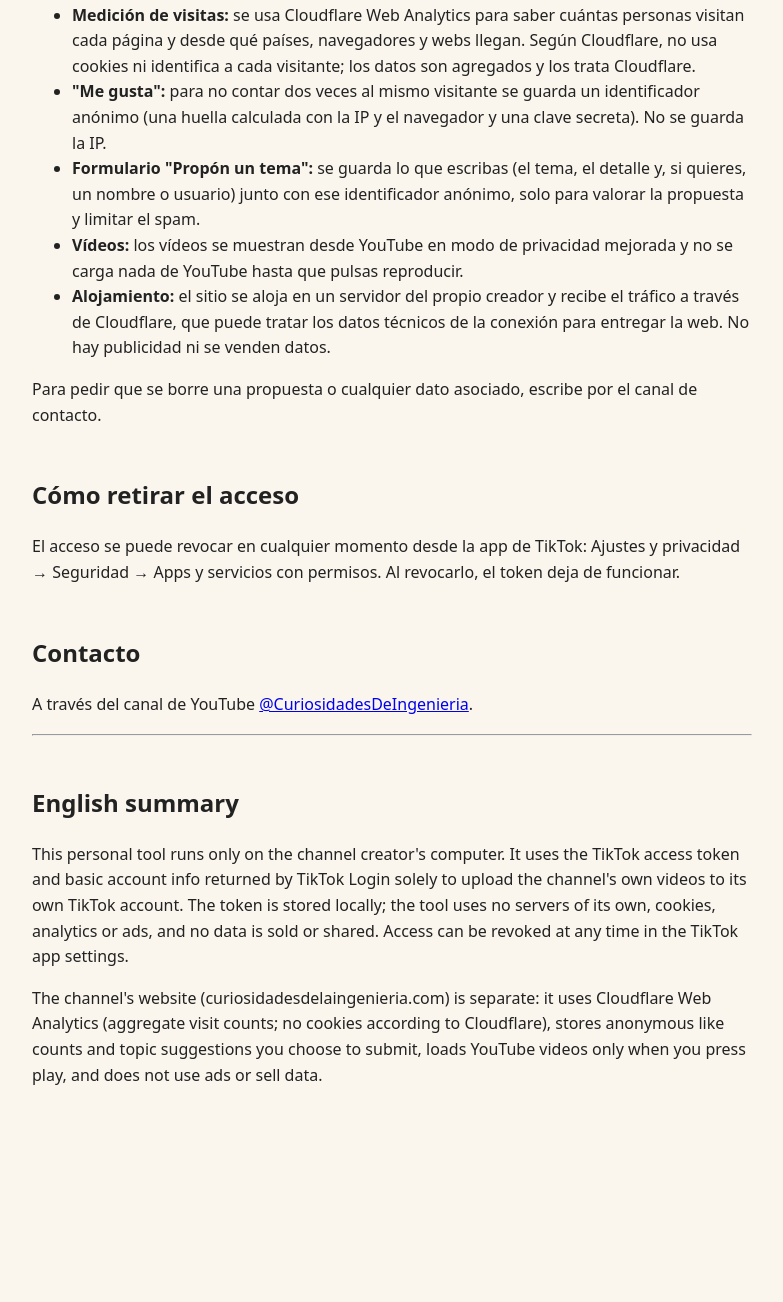
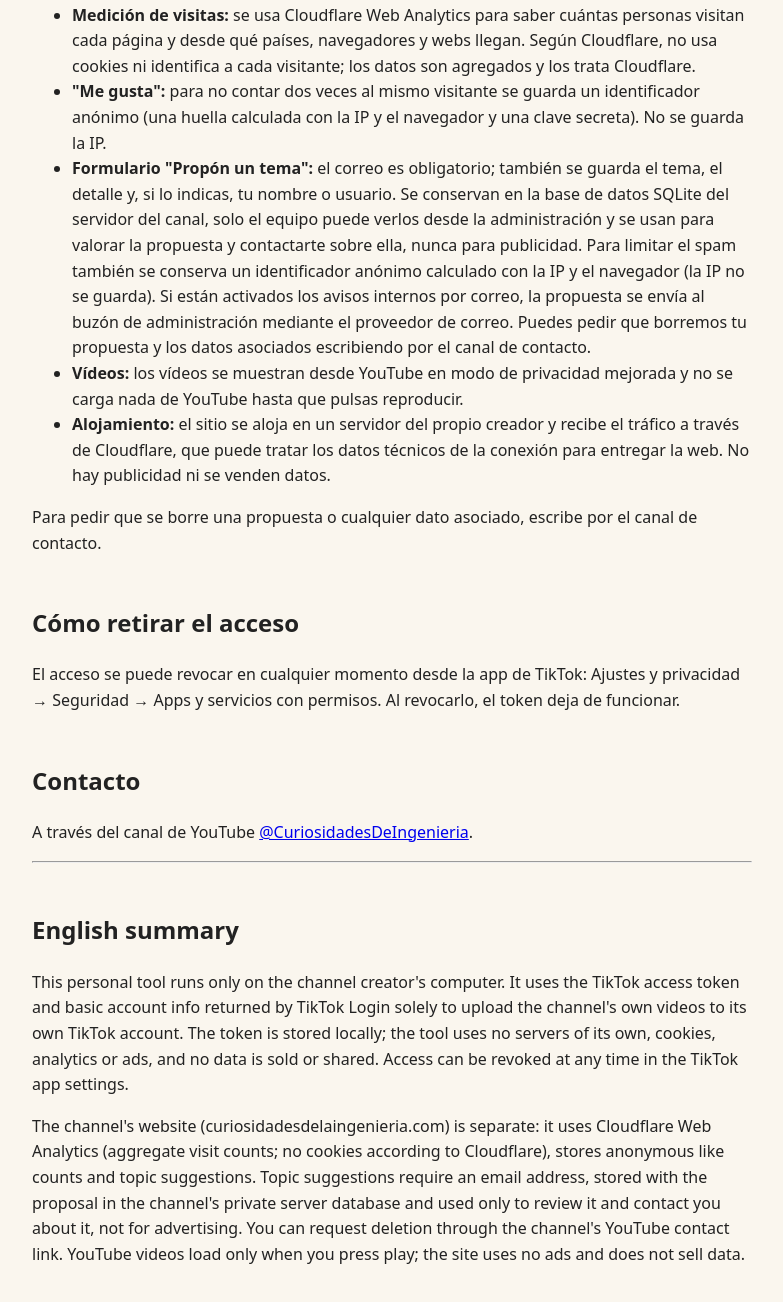
Before and after one commit to carbaxo/curiosidades-legal, a plain HTML site: page privacidad.html in a window 1280 px wide. Shown: the part 768-2070 px from the top of the page, without its empty margins (248-1031 px from the left). Before the commit the page ends 1896 px from the top, so only its background shows below. Drawn offline with Linux system fonts and the light colour scheme.

Commit message:
Privacidad: explicar el correo de propuestas web

```diff
--- a/privacidad.html
+++ b/privacidad.html
@@ -2,7 +2,7 @@
 <title>Política de privacidad · Curiosidades de la Ingeniería</title>
 <style>body{font-family:system-ui,sans-serif;max-width:720px;margin:40px auto;padding:0 16px;line-height:1.6;color:#222;background:#faf6ee}h1{color:#c0392b}h2{margin-top:2em}small{color:#666}</style></head><body>
 <h1>Política de privacidad</h1>
-<p><small>Última actualización: 2 de octubre de 2026</small></p>
+<p><small>Última actualización: 18 de octubre de 2026</small></p>
 <p>"Curiosidades de la Ingeniería Uploader" (la "herramienta") es una utilidad de uso personal que funciona solo en el
 ordenador del creador del canal <a href="https://www.youtube.com/@CuriosidadesDeIngenieria">Curiosidades de la
 Ingeniería</a> para subir los vídeos del canal a su propia cuenta de TikTok.</p>
@@ -24,8 +24,12 @@
 agregados y los trata Cloudflare.</li>
 <li><b>"Me gusta":</b> para no contar dos veces al mismo visitante se guarda un identificador anónimo (una huella calculada
 con la IP y el navegador y una clave secreta). No se guarda la IP.</li>
-<li><b>Formulario "Propón un tema":</b> se guarda lo que escribas (el tema, el detalle y, si quieres, un nombre o usuario)
-junto con ese identificador anónimo, solo para valorar la propuesta y limitar el spam.</li>
+<li><b>Formulario "Propón un tema":</b> el correo es obligatorio; también se guarda el tema, el detalle y, si lo indicas,
+tu nombre o usuario. Se conservan en la base de datos SQLite del servidor del canal, solo el equipo puede verlos desde la
+administración y se usan para valorar la propuesta y contactarte sobre ella, nunca para publicidad. Para limitar el spam
+también se conserva un identificador anónimo calculado con la IP y el navegador (la IP no se guarda). Si están activados
+los avisos internos por correo, la propuesta se envía al buzón de administración mediante el proveedor de correo. Puedes
+pedir que borremos tu propuesta y los datos asociados escribiendo por el canal de contacto.</li>
 <li><b>Vídeos:</b> los vídeos se muestran desde YouTube en modo de privacidad mejorada y no se carga nada de YouTube hasta que
 pulsas reproducir.</li>
 <li><b>Alojamiento:</b> el sitio se aloja en un servidor del propio creador y recibe el tráfico a través de Cloudflare, que
@@ -43,6 +47,8 @@
 the tool uses no servers of its own, cookies, analytics or ads, and no data is sold or shared. Access can be revoked at any
 time in the TikTok app settings.</p>
 <p>The channel's website (curiosidadesdelaingenieria.com) is separate: it uses Cloudflare Web Analytics (aggregate visit
-counts; no cookies according to Cloudflare), stores anonymous like counts and topic suggestions you choose to submit, loads
-YouTube videos only when you press play, and does not use ads or sell data.</p>
+counts; no cookies according to Cloudflare), stores anonymous like counts and topic suggestions. Topic suggestions require
+an email address, stored with the proposal in the channel's private server database and used only to review it and contact
+you about it, not for advertising. You can request deletion through the channel's YouTube contact link. YouTube videos load
+only when you press play; the site uses no ads and does not sell data.</p>
 </body></html>
```
